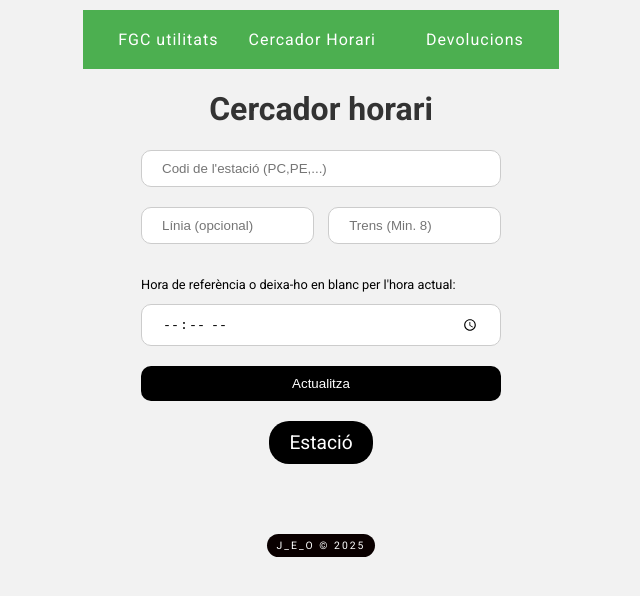
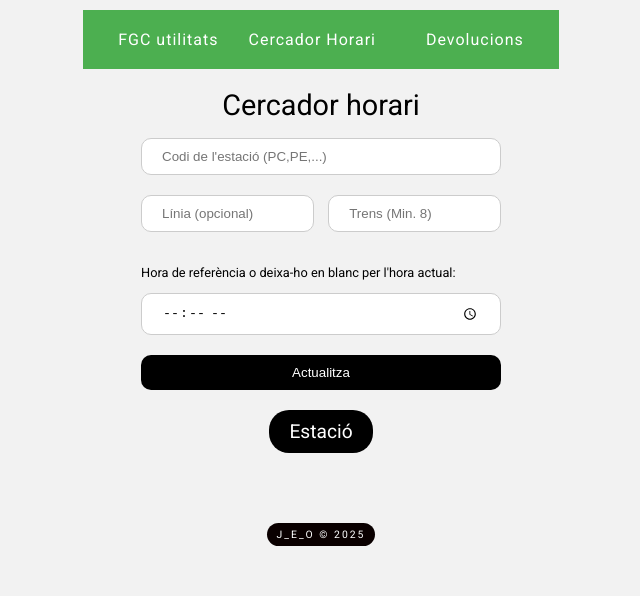
Before and after one commit to fgcagents/utilitats, a plain HTML site: page index.html in a window 1280 px wide. Shown: the whole page, without its empty margins (319-959 px from the left). Drawn offline with Linux system fonts and the light colour scheme.

Commit message:
Update styles.css
Canviar estils del "h1"

```diff
--- a/styles.css
+++ b/styles.css
@@ -2,7 +2,7 @@
 
 /* Estils per a la pàgina index */
 body {
-    font-family: Roboto, sans-serif;
+    font-family: 'Roboto', Arial, sans-serif;
     background-color: #f2f2f2;
     margin: 0;
     padding: 10px;
@@ -14,8 +14,9 @@ body {
 
 h1 {
     text-align: center;
-    font-size: 2em;
-    color: #333;
+    font-size: 1.8rem;
+    font-weight: 400;
+    margin-bottom: 1rem;
 }
 
 form {
```
